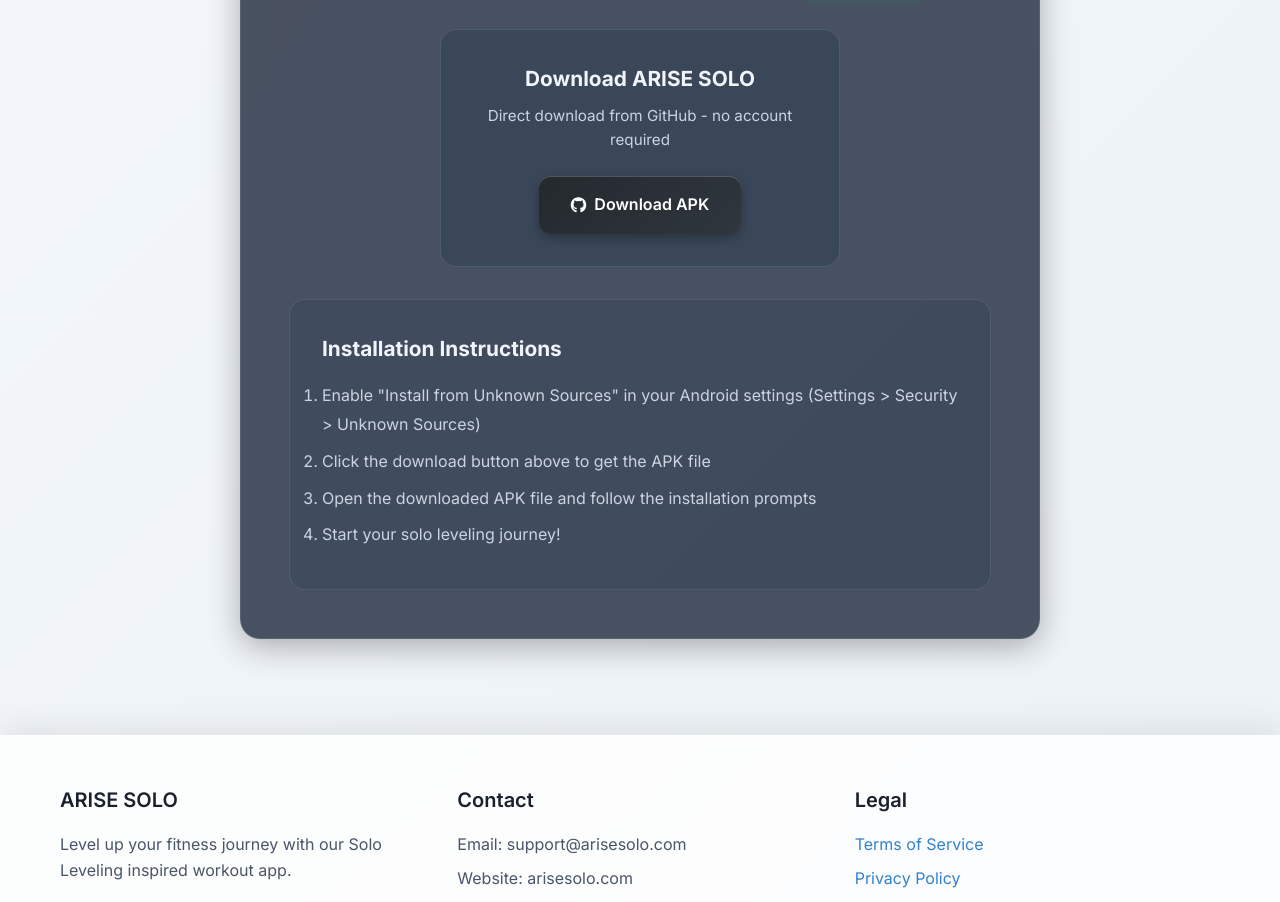
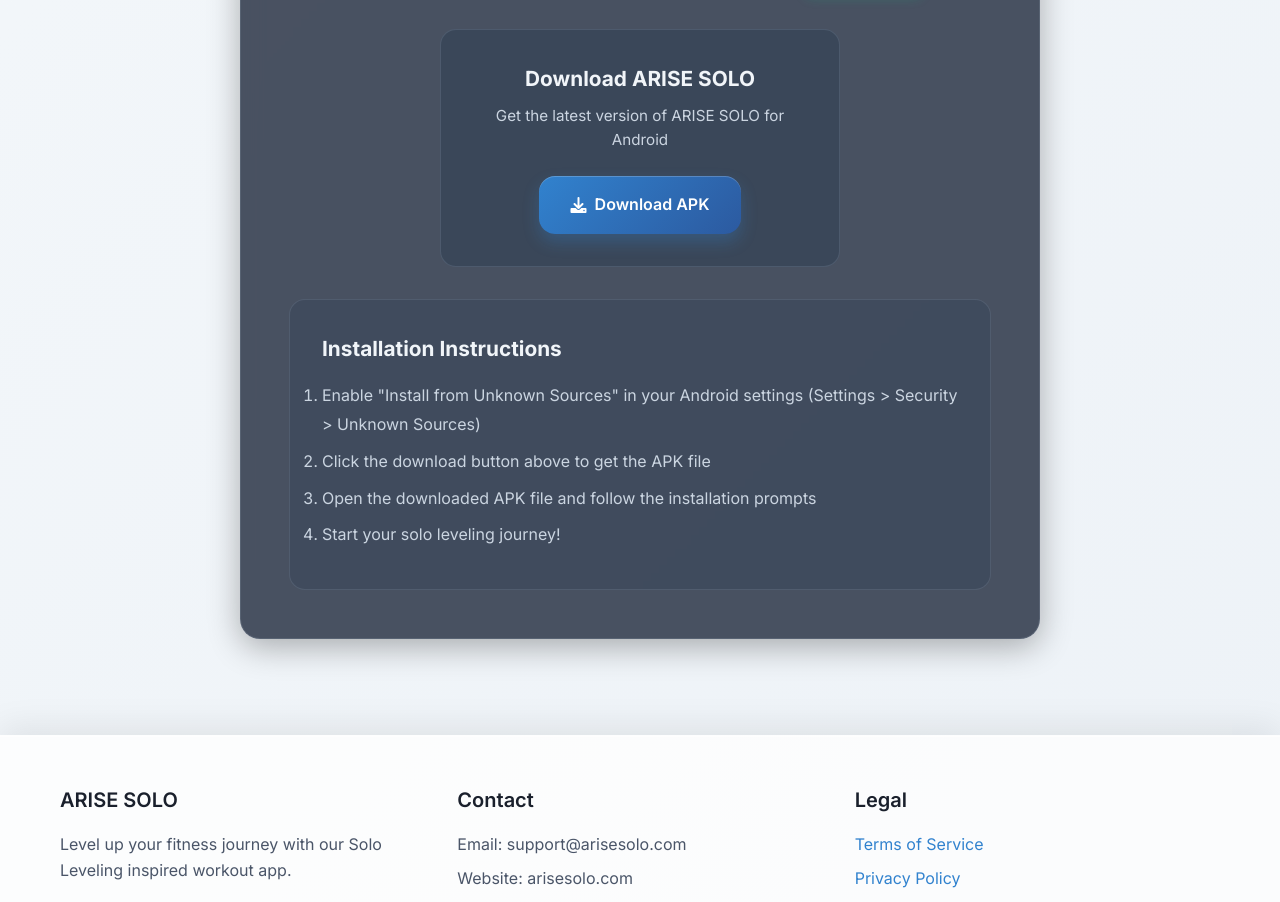
Before and after one commit to Trying-1/arisesololandinpage, a plain HTML site: page index.html in a window 1280 px wide. Shown: the part 2227-3129 px from the top of the page. Drawn offline with Linux system fonts and the light colour scheme.

Commit message:
Remove GitHub branding, make download button clean and professional

```diff
--- a/index.html
+++ b/index.html
@@ -106,9 +106,9 @@
                     <div class="download-options">
                         <div class="download-option">
                             <h4>Download ARISE SOLO</h4>
-                            <p>Direct download from GitHub - no account required</p>
-                            <a href="https://github.com/Trying-1/arisesololandinpage/releases/download/v1.0.0/arise-solo-v1.0.0.apk" class="btn btn-github" target="_blank" onclick="trackDownload()" id="github-download">
-                                <i class="fab fa-github"></i>
+                            <p>Get the latest version of ARISE SOLO for Android</p>
+                            <a href="https://github.com/Trying-1/arisesololandinpage/releases/download/v1.0.0/arise-solo-v1.0.0.apk" class="btn btn-primary" target="_blank" onclick="trackDownload()" id="github-download">
+                                <i class="fas fa-download"></i>
                                 Download APK
                             </a>
                         </div>
```
